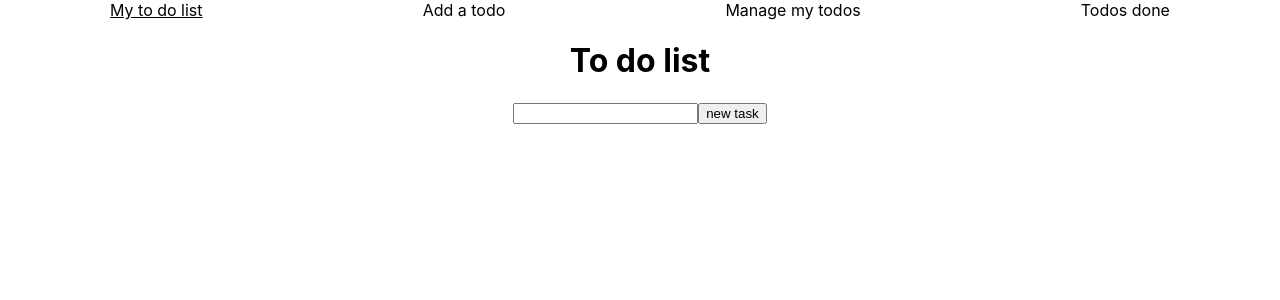
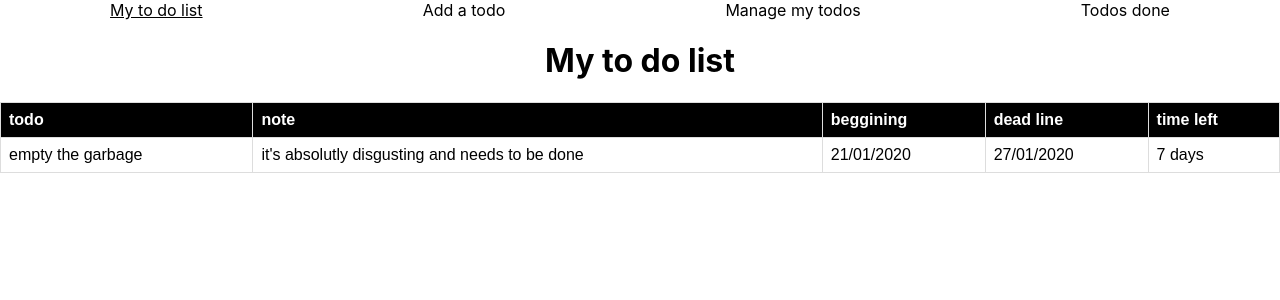
Before and after one commit to bapHyv/TodoList, a React (Create React App) app: page / in a window 1280 px wide. Shown: the top 300 px of the page. Built offline with nearby package versions, Linux system fonts and the light colour scheme; data requests are answered from the project's data file.

Commit message:
implemented api call to data base to get all the todos and display it in a table

```diff
--- a/db.json
+++ b/db.json
@@ -3,20 +3,10 @@
     {
       "id": 1,
       "task": "empty the garbage",
-      "date": "21/01/2020",
-      "dead line": "27/01/2020"
-    },
-    {
-      "task": "learn React hooks",
-      "date": "21/01/2020",
-      "dead line": "01/02/2020",
-      "id": 2
-    },
-    {
-      "task": "apprendre à jouer tifa's theme",
-      "date": "2020-01-21T16:21:23.183Z",
-      "dead-line": "2020-01-28T16:21:23.183Z",
-      "id": 3
+      "note": "it's absolutly disgusting and needs to be done",
+      "beggining": "21/01/2020",
+      "deadline": "27/01/2020",
+      "timeleft": "7 days"
     }
   ],
   "done" : [
--- a/src/App.css
+++ b/src/App.css
@@ -1,44 +1,36 @@
-.App {
-	text-align: center;
-}
-
-.App-logo {
-	height: 40vmin;
-	pointer-events: none;
-}
-
-@media (prefers-reduced-motion: no-preference) {
-	.App-logo {
-		animation: App-logo-spin infinite 20s linear;
-	}
-}
-
-.App-header {
-	background-color: #282c34;
-	min-height: 100vh;
-	display: flex;
-	flex-direction: column;
-	align-items: center;
-	justify-content: center;
-	font-size: calc(10px + 2vmin);
-	color: white;
-}
-
-.App-link {
-	color: #61dafb;
-}
-
-@keyframes App-logo-spin {
-	from {
-		transform: rotate(0deg);
-	}
-	to {
-		transform: rotate(360deg);
-	}
-}
-
 .navbar {
 	display: flex;
 	justify-content: space-around;
 	list-style-type: none;
 }
+
+.navlink {
+	color: black;
+	text-decoration: none;
+}
+
+table {
+  font-family: arial, sans-serif;
+  border-collapse: collapse;
+  width: 100%;
+}
+
+td, th {
+  border: 1px solid #dddddd;
+  text-align: left;
+  padding: 8px;
+}
+
+tr:nth-child(even) {
+  background-color: #dddddd;
+}
+
+thead{
+  background-color: #000000;
+  color: white
+}
+
+h1 {
+  display: flex;
+  justify-content: center;
+}
--- a/src/components/AddATodos.js
+++ b/src/components/AddATodos.js
@@ -1,11 +1,47 @@
-import React, { Component } from 'react'
+import React, { Component } from 'react';
+import axios from 'axios'
 
 export default class AddATodos extends Component {
-    render() {
-        return (
-            <div>
-                ADD TODOS
-            </div>
-        )
-    }
+	constructor() {
+		super();
+		this.state = {
+			firstName: '',
+			lastName: '',
+			task: ''
+		};
+	}
+
+	handleChange = event => {
+		const { name, value } = event.target;
+		this.setState({
+			[name]: value
+		});
+	};
+
+	componentDidMount() {
+		axios.get('/tasks').then(data => console.log(data));
+	}
+
+	handleClick = () => {
+		const firstDate = new Date();
+		axios.post('/tasks', {
+			task: this.state.task,
+			date: firstDate,
+			'dead-line': new Date(firstDate.getTime() + 7 * 24 * 60 * 60 * 1000)
+		});
+	};
+	render() {
+		return (
+			<div>
+				<h1>To do list</h1>
+				<input
+					type="text"
+					name="task"
+					value={this.state.task}
+					onChange={this.handleChange}
+				/>
+				<button onClick={this.handleClick}>new task</button>
+			</div>
+		);
+	}
 }
--- a/src/components/MyTodosList.js
+++ b/src/components/MyTodosList.js
@@ -1,46 +1,48 @@
 import React, { Component } from 'react';
-import axios from 'axios'
+import axios from 'axios';
 
 export default class MyTodosList extends Component {
 	constructor() {
 		super();
 		this.state = {
-			firstName: '',
-			lastName: '',
-			task: ''
+			data: []
 		};
 	}
 
-	handleChange = event => {
-		const { name, value } = event.target;
-		this.setState({
-			[name]: value
+	componentDidMount() {
+		axios.get('/tasks').then(data => {
+			console.log(data.data);
+			this.setState({ data: data.data });
 		});
-	};
-
-	componentDidMount() {
-		axios.get('/tasks').then(data => console.log(data));
 	}
-
-	handleClick = () => {
-		const firstDate = new Date();
-		axios.post('/tasks', {
-			task: this.state.task,
-			date: firstDate,
-			'dead-line': new Date(firstDate.getTime() + 7 * 24 * 60 * 60 * 1000)
-		});
-	};
 	render() {
 		return (
 			<div>
-				<h1>To do list</h1>
-				<input
-					type="text"
-					name="task"
-					value={this.state.task}
-					onChange={this.handleChange}
-				/>
-				<button onClick={this.handleClick}>new task</button>
+				<h1>My to do list</h1>
+				<table>
+					<thead>
+						<tr>
+							<th>todo</th>
+							<th>note</th>
+							<th>beggining</th>
+							<th>dead line</th>
+							<th>time left</th>
+						</tr>
+					</thead>
+					<tbody>
+						{this.state.data.map(task => {
+							return (
+								<tr key={task.id}>
+									<td>{task.task}</td>
+									<td>{task.note}</td>
+									<td>{task.beggining}</td>
+									<td>{task.deadline}</td>
+									<td>{task.timeleft}</td>
+								</tr>
+							);
+						})}
+					</tbody>
+				</table>
 			</div>
 		);
 	}
--- a/src/components/Navbar.js
+++ b/src/components/Navbar.js
@@ -15,34 +15,34 @@ const Navbar = () => {
 		<Router>
 			<nav className="navbar">
 				<NavLink
+					className="navlink"
 					exact
 					to="/"
 					activeStyle={{ textDecoration: 'underline' }}
-					style={{ color: 'black', textDecoration: 'none' }}
 				>
 					{' '}
 					My to do list{' '}
 				</NavLink>
 				<NavLink
+					className="navlink"
 					to="/addatodo"
 					activeStyle={{ textDecoration: 'underline' }}
-					style={{ color: 'black', textDecoration: 'none' }}
 				>
 					{' '}
 					Add a todo{' '}
 				</NavLink>
 				<NavLink
+					className="navlink"
 					to="/managemytodos"
 					activeStyle={{ textDecoration: 'underline' }}
-					style={{ color: 'black', textDecoration: 'none' }}
 				>
 					{' '}
 					Manage my todos{' '}
 				</NavLink>
 				<NavLink
+					className="navlink"
 					to="/todosdone"
 					activeStyle={{ textDecoration: 'underline' }}
-					style={{ color: 'black', textDecoration: 'none' }}
 				>
 					{' '}
 					Todos done
```
